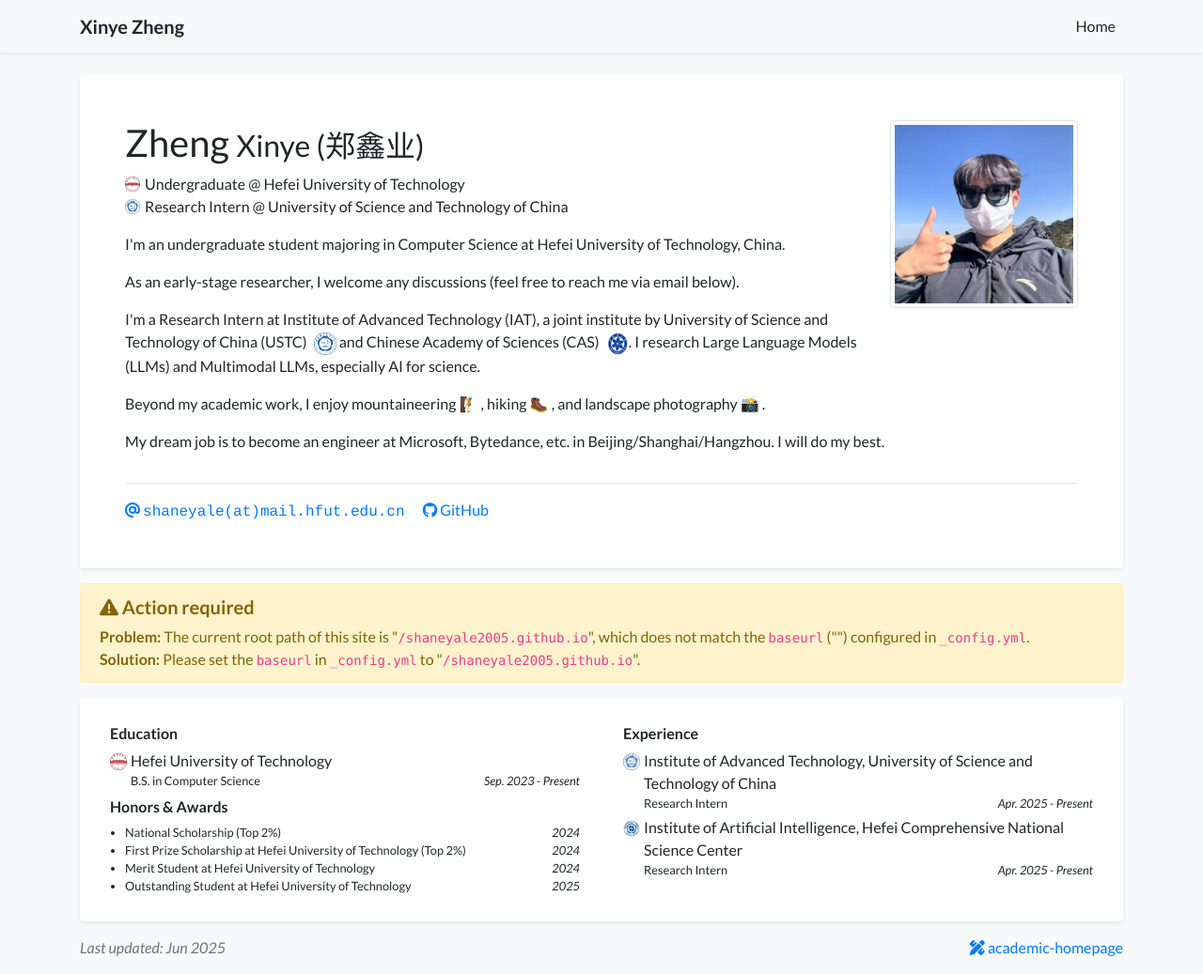
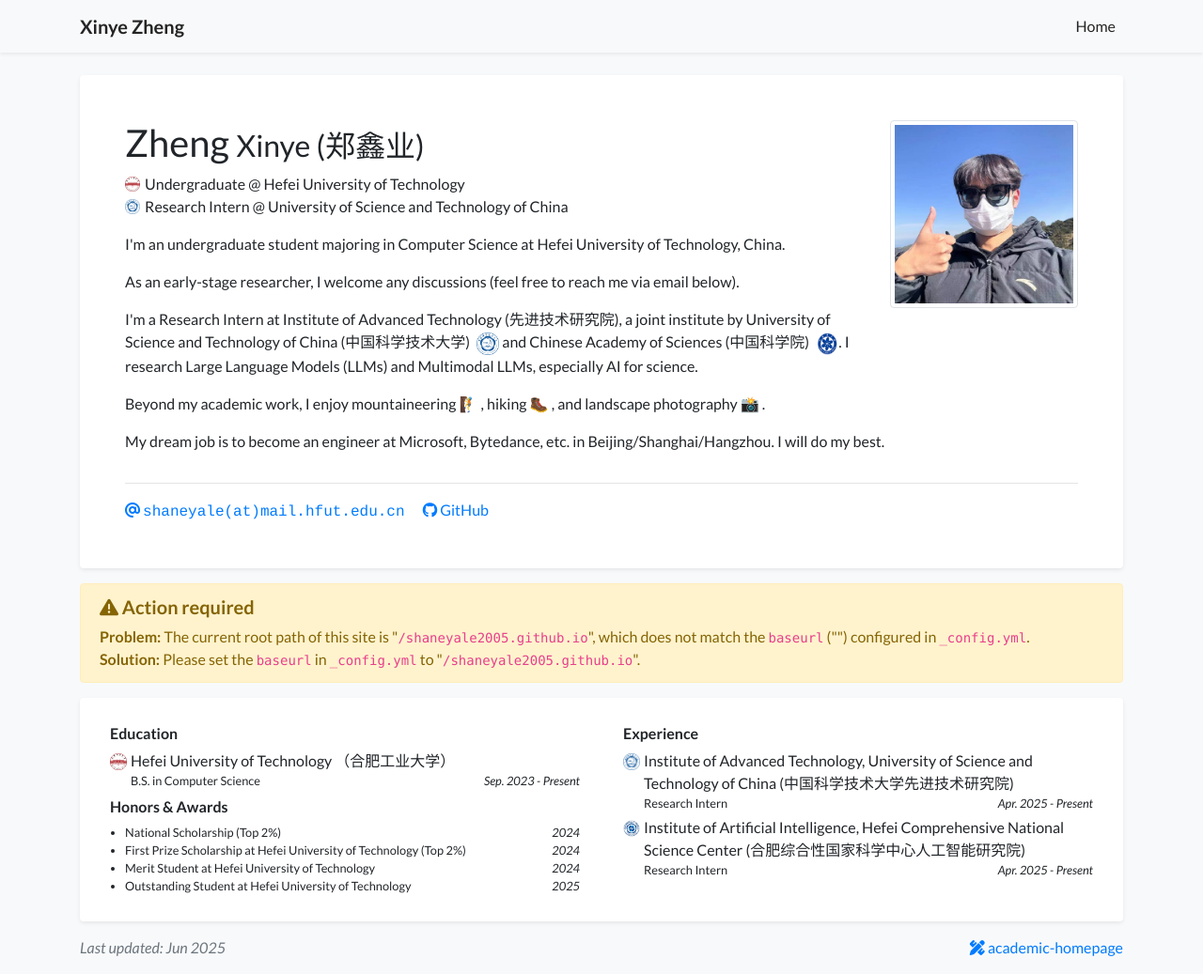
Before and after one commit to shaneyale2005/shaneyale2005.github.io, a Jekyll site: the page built from index.html, in a window 1280 px wide and 1037 px high. Shown: the whole window at 94% size. Built offline with Jekyll 4.4.1, drawn with Linux system fonts in a browser that asks for light colours; nearby versions of some CDN libraries; a style sheet for code colours, icons or effects is not loaded.

Commit message:
添加了中文

```diff
--- a/_data/profile.yml
+++ b/_data/profile.yml
@@ -29,7 +29,7 @@ short_bio: >-
     As an early-stage researcher, I welcome any discussions (feel free to reach me via email below).
   </p>
   <p>
-    I'm a Research Intern at Institute of Advanced Technology (IAT), a joint institute by University of Science and Technology of China (USTC) <img src="/assets/images/badges/USTClogo.png" alt="USTC Logo" style="width: 24px; height: 24px; vertical-align: middle; margin-left: 4px;"> and Chinese Academy of Sciences (CAS) <img src="/assets/images/badges/CAS.png" alt="CAS Logo" style="width: 24px; height: 24px; vertical-align: middle; margin-left: 4px;">. I research Large Language Models (LLMs) and Multimodal LLMs, especially AI for science.
+    I'm a Research Intern at Institute of Advanced Technology (先进技术研究院), a joint institute by University of Science and Technology of China (中国科学技术大学) <img src="/assets/images/badges/USTClogo.png" alt="USTC Logo" style="width: 24px; height: 24px; vertical-align: middle; margin-left: 4px;"> and Chinese Academy of Sciences (中国科学院) <img src="/assets/images/badges/CAS.png" alt="CAS Logo" style="width: 24px; height: 24px; vertical-align: middle; margin-left: 4px;">. I research Large Language Models (LLMs) and Multimodal LLMs, especially AI for science.
   </p>
   <p>
     Beyond my academic work, I enjoy mountaineering 🧗 , hiking 🥾 , and landscape photography 📸 .
@@ -43,7 +43,7 @@ portrait_url: /assets/images/photos/portrait.jpg
 #   Photo by Manja Vitolic on Unsplash (this caption is optional, comment it out to disable).
 
 education:
-- name: Hefei University of Technology
+- name: Hefei University of Technology （合肥工业大学）
   logo: /assets/images/badges/HFUTlogo.png
   position: >-
     B.S. in Computer Science <br/>
@@ -51,11 +51,11 @@ education:
 
 
 experience:
-  - name: Institute of Advanced Technology, University of Science and Technology of China
+  - name: Institute of Advanced Technology, University of Science and Technology of China (中国科学技术大学先进技术研究院)
     logo: /assets/images/badges/USTClogo.png
     position: Research Intern
     date: Apr. 2025 - Present
-  - name: Institute of Artificial Intelligence, Hefei Comprehensive National Science Center
+  - name: Institute of Artificial Intelligence, Hefei Comprehensive National Science Center (合肥综合性国家科学中心人工智能研究院)
     logo: /assets/images/badges/AI.jpeg
     position: Research Intern
     date: Apr. 2025 - Present
```
